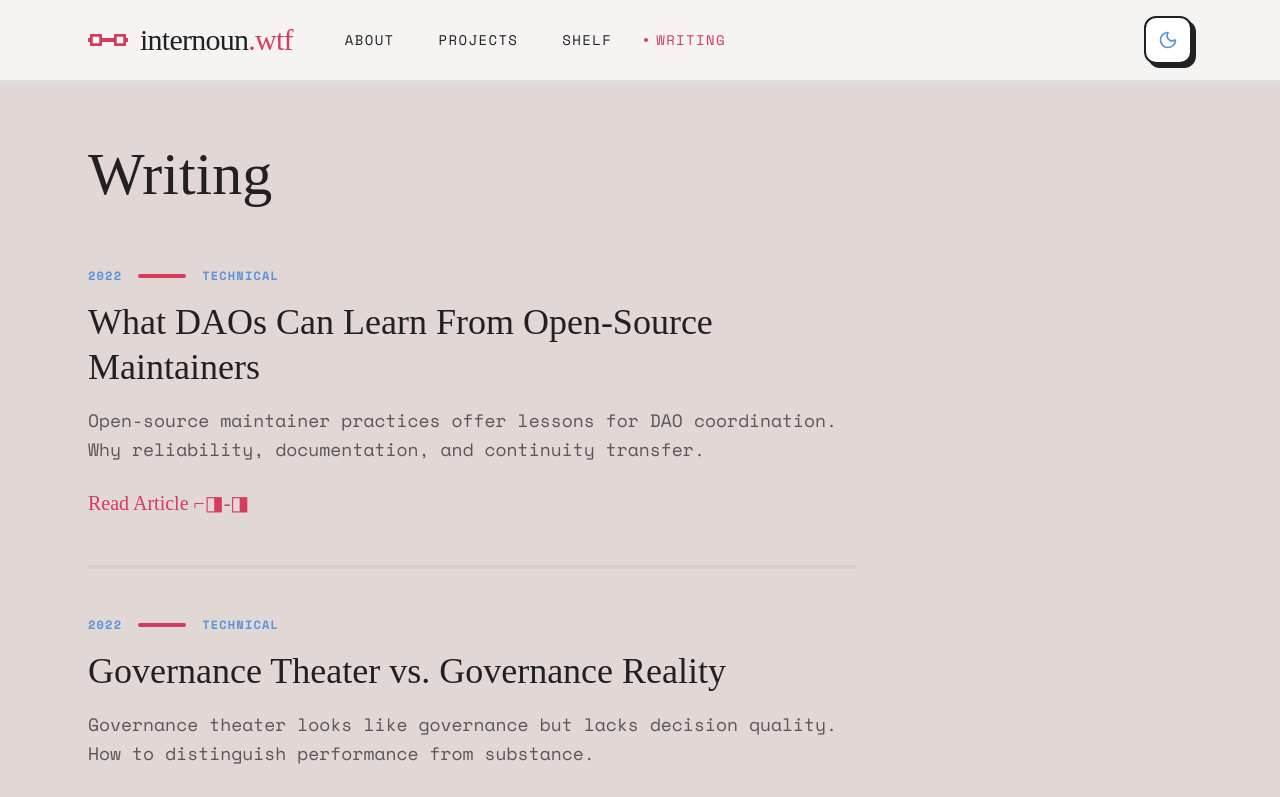
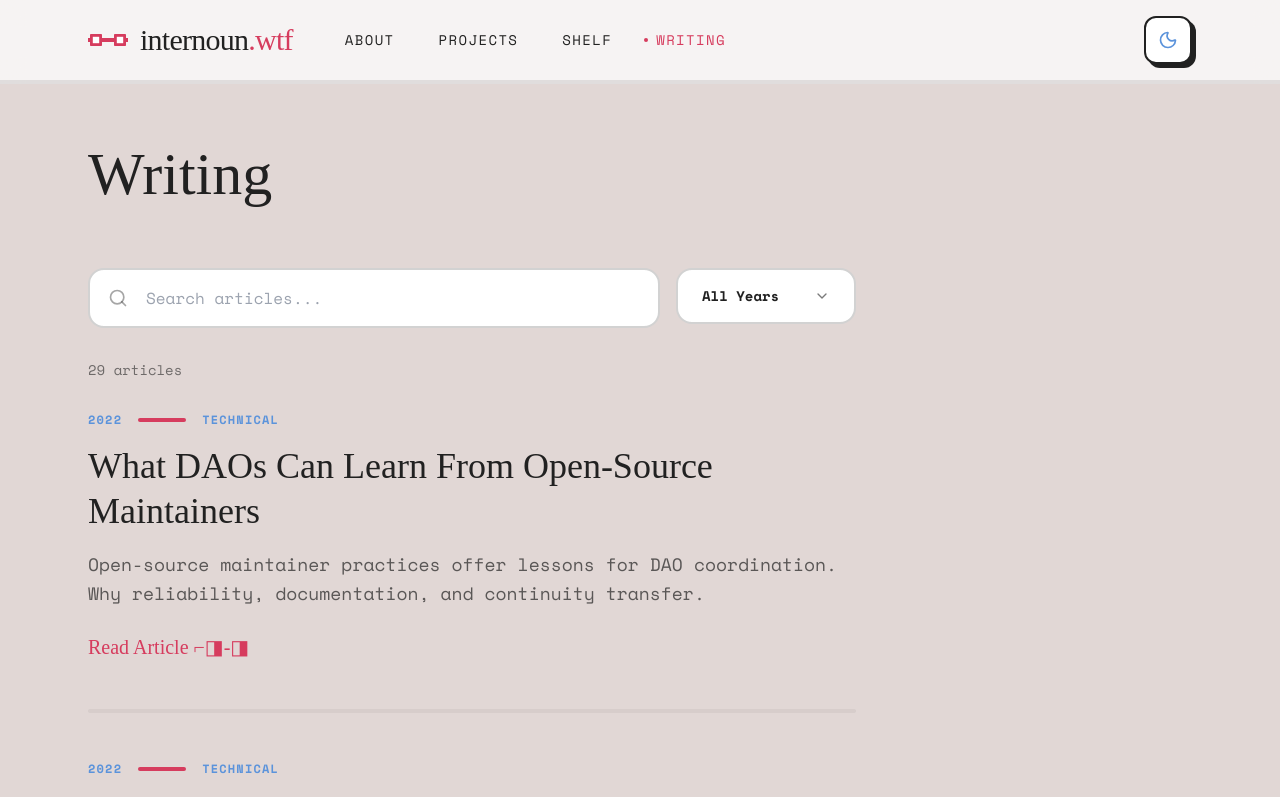
Before and after one commit to ctycho-dev/nouns-spa, a React (Vite) app: page /writing in a window 1280 px wide. Shown: the top 797 px of the page. Built offline with nearby package versions, Linux system fonts and the light colour scheme; a web font is replaced by a local one.

Commit message:
feat: enhance WritingPage with search and filter functionality

```diff
--- a/src/pages/ArticlePage.tsx
+++ b/src/pages/ArticlePage.tsx
@@ -2,18 +2,7 @@ import { useParams, useNavigate } from "react-router-dom";
 import ReactMarkdown from "react-markdown";
 import { ArrowLeft, BookOpen, Clock, Calendar } from "lucide-react";
 import ARTICLES from "../data/articles";
-
-const Noggles = ({ className = "w-12 h-auto" }) => (
-  <svg viewBox="0 0 100 40" className={className} fill="currentColor">
-    <rect x="5" y="5" width="30" height="30" rx="2" />
-    <rect x="65" y="5" width="30" height="30" rx="2" />
-    <rect x="35" y="15" width="30" height="10" />
-    <rect x="0" y="15" width="5" height="10" />
-    <rect x="95" y="15" width="5" height="10" />
-    <rect x="12" y="12" width="16" height="16" fill="white" />
-    <rect x="72" y="12" width="16" height="16" fill="white" />
-  </svg>
-);
+import { Noggles } from "../assets/Icons";
 
 const ArticlePage = () => {
   const { id } = useParams();
--- a/src/pages/WritingPage.tsx
+++ b/src/pages/WritingPage.tsx
@@ -1,8 +1,20 @@
+import { useState, useEffect, useRef } from "react";
 import { useNavigate } from "react-router-dom";
+import { Search, ChevronDown } from "lucide-react";
 import ARTICLES from "../data/articles";
 
 const WritingPage = () => {
   const navigate = useNavigate();
+
+  // State management
+  const [searchQuery, setSearchQuery] = useState("");
+  const [selectedYears, setSelectedYears] = useState<Set<number>>(new Set());
+  const [displayCount, setDisplayCount] = useState(20);
+  const [isLoadingMore, setIsLoadingMore] = useState(false);
+  const [yearDropdownOpen, setYearDropdownOpen] = useState(false);
+
+  const sentinelRef = useRef<HTMLDivElement>(null);
+  const yearDropdownRef = useRef<HTMLDivElement>(null);
 
   // Sort articles by date (most recent first)
   const sortedArticles = [...ARTICLES].sort(
@@ -10,14 +22,205 @@ const WritingPage = () => {
       new Date(b.publishedDate).getTime() - new Date(a.publishedDate).getTime()
   );
 
+  // Get unique years for filters
+  const availableYears = Array.from(
+    new Set(
+      ARTICLES.map((article) => new Date(article.publishedDate).getFullYear())
+    )
+  ).sort((a, b) => b - a);
+
+  const getYearCount = (year: number) =>
+    ARTICLES.filter(
+      (article) => new Date(article.publishedDate).getFullYear() === year
+    ).length;
+
+  // Filter articles based on search and filters
+  const filteredArticles = sortedArticles.filter((article) => {
+    // Search filter
+    const matchesSearch =
+      searchQuery === "" ||
+      article.title.toLowerCase().includes(searchQuery.toLowerCase()) ||
+      article.summary.toLowerCase().includes(searchQuery.toLowerCase());
+
+    // Year filter
+    const articleYear = new Date(article.publishedDate).getFullYear();
+    const matchesYear =
+      selectedYears.size === 0 || selectedYears.has(articleYear);
+
+    return matchesSearch && matchesYear;
+  });
+
+  // Articles to display based on infinite scroll
+  const displayedArticles = filteredArticles.slice(0, displayCount);
+
+  // Reset display count when filters change
+  useEffect(() => {
+    setDisplayCount(20);
+  }, [searchQuery, selectedYears]);
+
+  // Infinite scroll observer
+  useEffect(() => {
+    const observer = new IntersectionObserver(
+      (entries) => {
+        if (
+          entries[0].isIntersecting &&
+          displayCount < filteredArticles.length &&
+          !isLoadingMore
+        ) {
+          setIsLoadingMore(true);
+          setTimeout(() => {
+            setDisplayCount((prev) => prev + 20);
+            setIsLoadingMore(false);
+          }, 300);
+        }
+      },
+      { threshold: 0.1, rootMargin: "100px" }
+    );
+
+    if (sentinelRef.current) {
+      observer.observe(sentinelRef.current);
+    }
+
+    return () => observer.disconnect();
+  }, [displayCount, filteredArticles.length, isLoadingMore]);
+
+  // Close dropdowns when clicking outside
+  useEffect(() => {
+    const handleClickOutside = (event: MouseEvent) => {
+      if (
+        yearDropdownRef.current &&
+        !yearDropdownRef.current.contains(event.target as Node)
+      ) {
+        setYearDropdownOpen(false);
+      }
+    };
+
+    document.addEventListener("mousedown", handleClickOutside);
+    return () => document.removeEventListener("mousedown", handleClickOutside);
+  }, []);
+
+  const clearAllFilters = () => {
+    setSearchQuery("");
+    setSelectedYears(new Set());
+  };
+
+  const hasActiveFilters = searchQuery !== "" || selectedYears.size > 0;
+
+  const getSelectedYearLabel = () => {
+    if (selectedYears.size === 0) return "All Years";
+    return Array.from(selectedYears)[0].toString();
+  };
+
   return (
     <div className="max-w-3xl animate-in slide-in-from-bottom-4 duration-500">
       <h1 className="font-heading text-6xl mb-16">Writing</h1>
+
+      {/* Search Bar and Filters Row */}
+      <div className="mb-8 flex flex-col md:flex-row gap-4">
+        {/* Search Bar */}
+        <div className="relative flex-1">
+          <Search className="absolute left-5 top-1/2 -translate-y-1/2 w-5 h-5 text-charcoal/40 dark:text-cream/40" />
+          <input
+            type="text"
+            placeholder="Search articles..."
+            value={searchQuery}
+            onChange={(e) => setSearchQuery(e.target.value)}
+            className="w-full pl-14 pr-6 py-4 font-mono text-base bg-white dark:bg-zinc-900 border-2 border-charcoal/20 dark:border-cream/20 rounded-2xl focus:outline-none focus:border-charcoal dark:focus:border-cream focus:shadow-nouns transition-all"
+            aria-label="Search articles"
+          />
+        </div>
+
+        {/* Year Filter Dropdown */}
+        <div className="relative" ref={yearDropdownRef}>
+          <button
+            onClick={() => setYearDropdownOpen(!yearDropdownOpen)}
+            className="w-full md:w-auto px-6 py-4 font-mono text-sm font-bold bg-white dark:bg-zinc-900 border-2 border-charcoal/20 dark:border-cream/20 rounded-2xl hover:border-charcoal dark:hover:border-cream focus:outline-none focus:border-charcoal dark:focus:border-cream focus:shadow-nouns transition-all flex items-center justify-between gap-3 min-w-[180px]"
+            aria-label="Filter by year"
+          >
+            <span className="text-charcoal dark:text-cream">
+              {getSelectedYearLabel()}
+            </span>
+            <ChevronDown
+              className={`w-4 h-4 text-charcoal/60 dark:text-cream/60 transition-transform ${
+                yearDropdownOpen ? "rotate-180" : ""
+              }`}
+            />
+          </button>
+          {yearDropdownOpen && (
+            <div className="absolute z-10 mt-2 w-full bg-white dark:bg-zinc-900 border-2 border-charcoal dark:border-cream rounded-2xl shadow-nouns overflow-hidden">
+              <button
+                onClick={() => {
+                  setSelectedYears(new Set());
+                  setYearDropdownOpen(false);
+                }}
+                className={`w-full px-6 py-3 font-mono text-sm font-bold text-left hover:bg-nouns-beige dark:hover:bg-charcoal/50 transition-colors ${
+                  selectedYears.size === 0
+                    ? "bg-nouns-blue/10 text-nouns-blue"
+                    : "text-charcoal dark:text-cream"
+                }`}
+              >
+                All Years
+              </button>
+              {availableYears.map((year) => (
+                <button
+                  key={year}
+                  onClick={() => {
+                    setSelectedYears(new Set([year]));
+                    setYearDropdownOpen(false);
+                  }}
+                  className={`w-full px-6 py-3 font-mono text-sm font-bold text-left hover:bg-nouns-beige dark:hover:bg-charcoal/50 transition-colors ${
+                    selectedYears.has(year)
+                      ? "bg-nouns-blue/10 text-nouns-blue"
+                      : "text-charcoal dark:text-cream"
+                  }`}
+                >
+                  {year} ({getYearCount(year)})
+                </button>
+              ))}
+            </div>
+          )}
+        </div>
+      </div>
+
+      {/* Results Counter */}
+      <div className="flex items-center justify-between mb-8">
+        <p className="font-mono text-sm text-charcoal/60 dark:text-cream/60">
+          {filteredArticles.length} article
+          {filteredArticles.length !== 1 ? "s" : ""}
+        </p>
+        {hasActiveFilters && (
+          <button
+            onClick={clearAllFilters}
+            className="font-mono text-xs font-bold text-nouns-red hover:underline uppercase tracking-wide"
+          >
+            Clear Filters
+          </button>
+        )}
+      </div>
+
+      {/* Empty State */}
+      {filteredArticles.length === 0 ? (
+        <div className="text-center py-16">
+          <p className="font-heading text-4xl mb-4">🔍</p>
+          <p className="font-mono text-lg text-charcoal/60 dark:text-cream/60 mb-6">
+            No articles found. Try adjusting your filters.
+          </p>
+          <button
+            onClick={clearAllFilters}
+            className="font-heading text-xl text-nouns-red hover:translate-x-2 transition-transform inline-block"
+          >
+            Clear Filters ⌐◨-◨
+          </button>
+        </div>
+      ) : (
+        <>
+          {/* Article List */}
           <div className="space-y-12">
-        {sortedArticles.map((article) => {
+            {displayedArticles.map((article) => {
               const publishedDate = new Date(article.publishedDate);
               const year = publishedDate.getFullYear().toString();
-          const platform = article.relatedIntelligence?.[0]?.type || "ESSAY";
+              const platform =
+                article.relatedIntelligence?.[0]?.type || "ESSAY";
 
               return (
                 <article key={article.id} className="group">
@@ -52,6 +255,17 @@ const WritingPage = () => {
               );
             })}
           </div>
+
+          {/* Infinite Scroll Sentinel & Loading Indicator */}
+          <div ref={sentinelRef} className="py-8">
+            {isLoadingMore && displayCount < filteredArticles.length && (
+              <p className="text-center font-mono text-sm text-charcoal/40 dark:text-cream/40">
+                Loading more...
+              </p>
+            )}
+          </div>
+        </>
+      )}
     </div>
   );
 };
```
Lines whose indentation alone changed are shown as unchanged.
